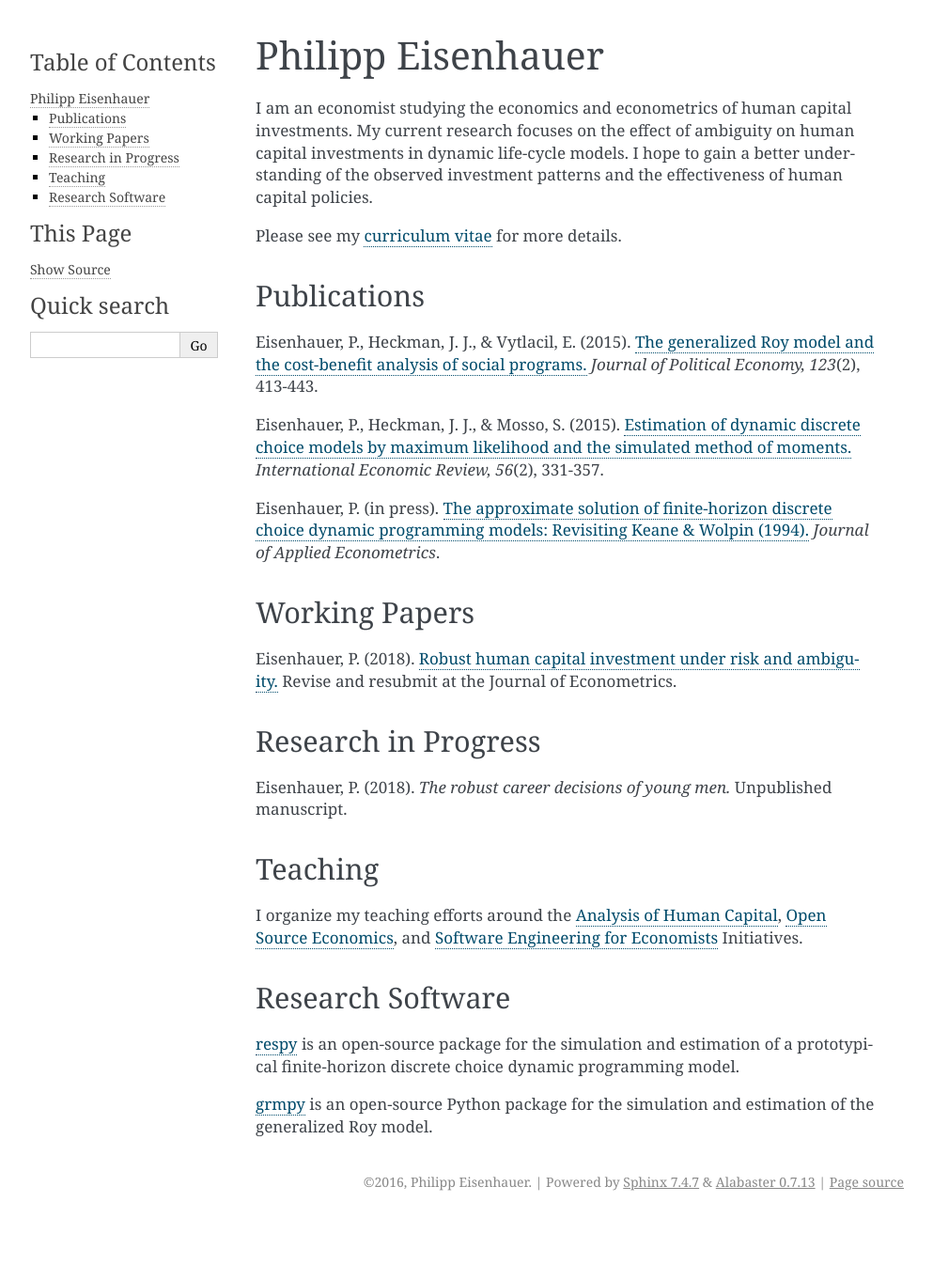
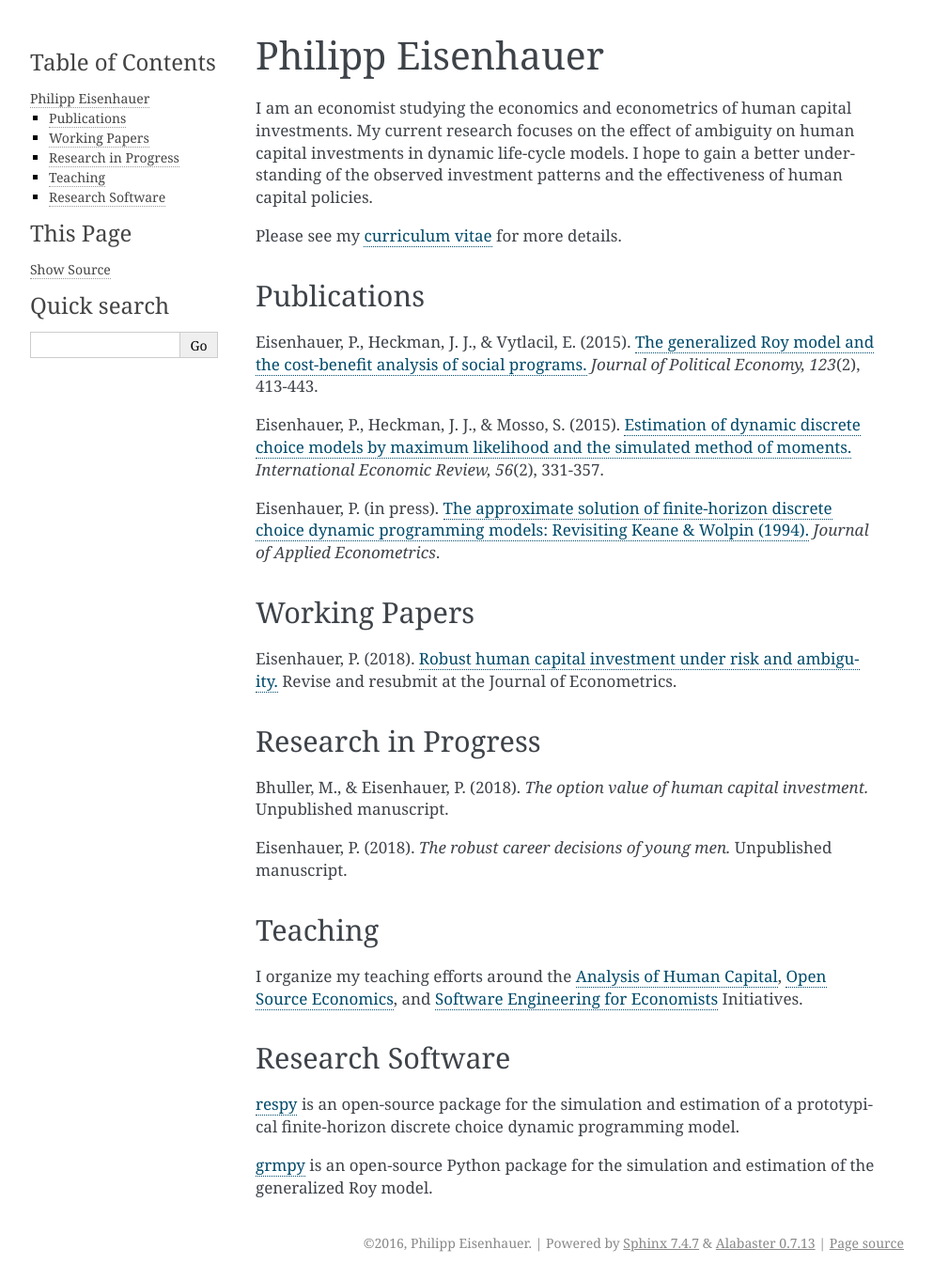
Before and after one commit to anhnguyendepocen/peisenha.github.io, a Sphinx documentation site: the page built from source/index.rst, in a window 1280 px wide. Shown: the whole page at 94% size, without its empty margins (148-1141 px from the left). Built offline with Sphinx 7.4.7, drawn with Linux system fonts in a browser that asks for light colours; before the commit the page ends 1297 px from its top, so only the background shows below that.

Commit message:
Added Bhuller.2018

```diff
--- a/source/index.rst
+++ b/source/index.rst
@@ -27,6 +27,8 @@ Eisenhauer, P. (2018). `Robust human capital investment under risk and ambiguity
 Research in Progress
 ^^^^^^^^^^^^^^^^^^^^
 
+Bhuller, M., & Eisenhauer, P. (2018). *The option value of human capital investment.* Unpublished manuscript.
+
 Eisenhauer, P. (2018). *The robust career decisions of young men.* Unpublished manuscript.
 
 Teaching
```
Also changed, not shown: 4 other files.
